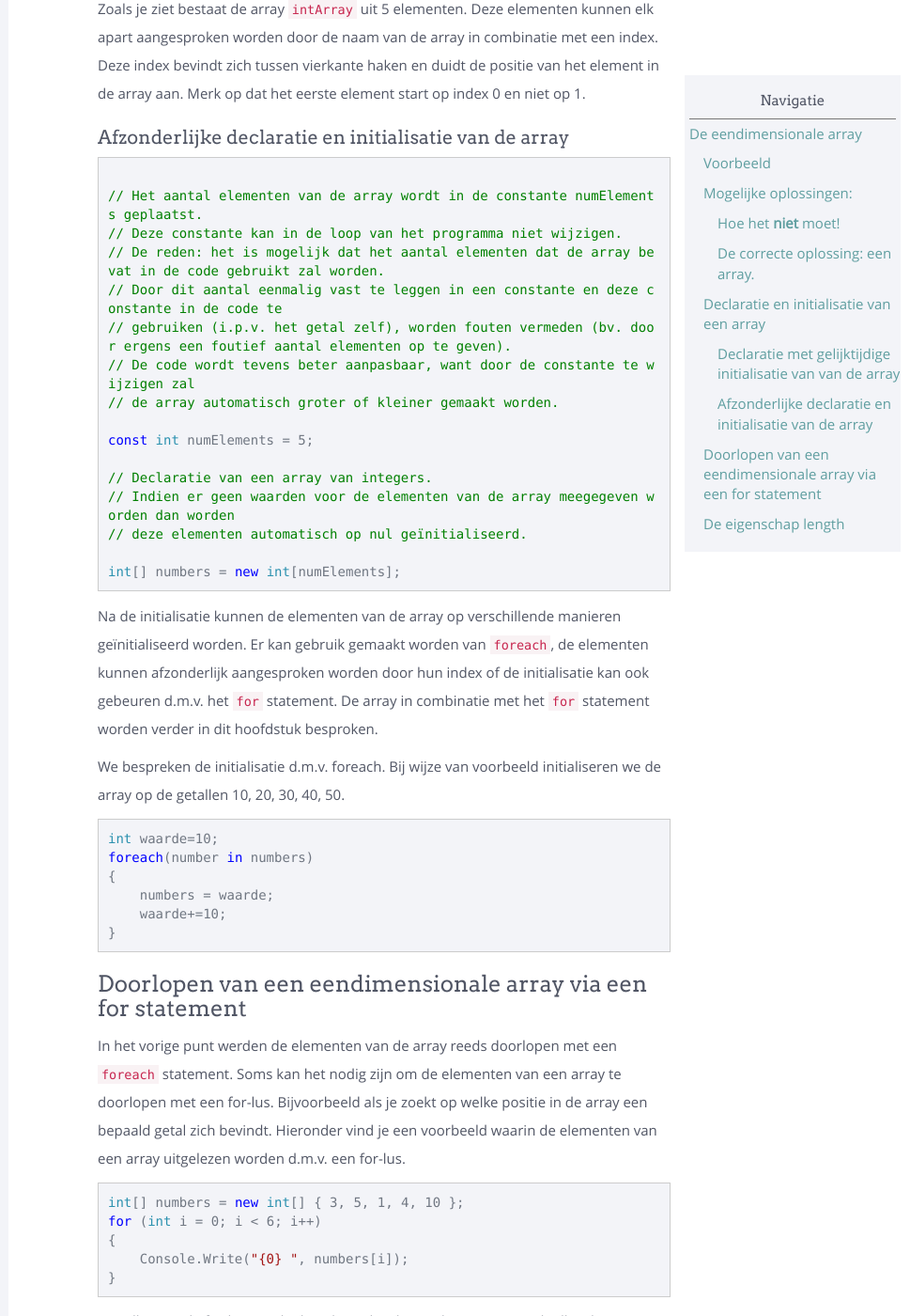
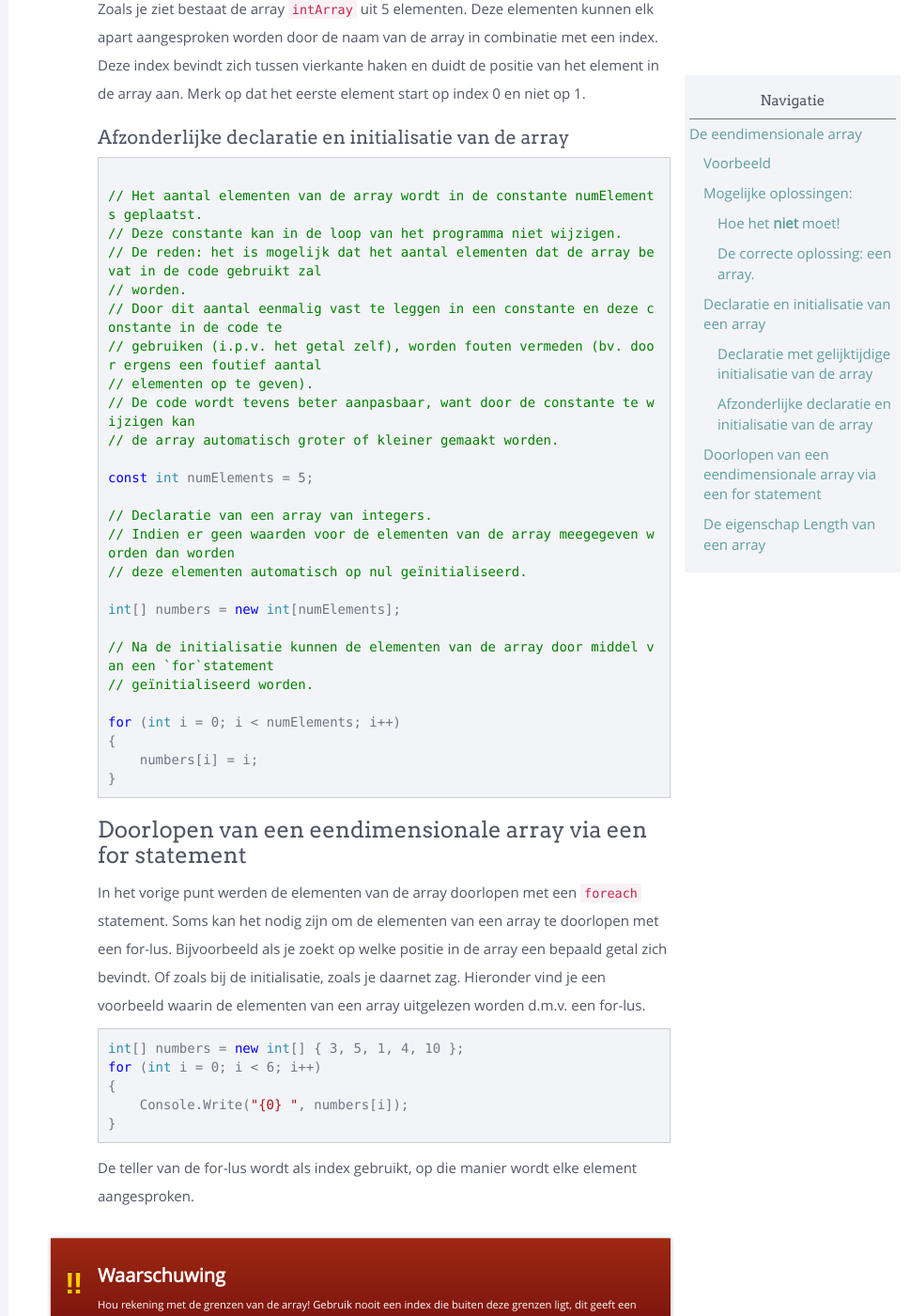
Before and after one commit to sma-it/sma-it.github.io, a Jekyll site: the page built from modules/basics/_posts/2000-01-07-Arrays.md, in a window 1280 px wide and 1400 px high, scrolled down 2289 px. Shown: the whole window at 94% size, without its empty margins (311-1280 px from the left). Built offline with Jekyll 4.4.1, drawn with Linux system fonts in a browser that asks for light colours; nearby versions of some CDN libraries; some of the changed text lies outside the part shown.

Commit message:
Corrected some errors

````diff
--- a/modules/basics/_posts/2000-01-07-Arrays.md
+++ b/modules/basics/_posts/2000-01-07-Arrays.md
@@ -71,7 +71,7 @@ In het voorbeeld zag je reeds een toepassing op het gebruik van arrays. In wat v
 
 ## Declaratie en initialisatie van een array
 
-### Declaratie met gelijktijdige initialisatie van van de array
+### Declaratie met gelijktijdige initialisatie van de array
 
 ```csharp
 // Declaratie van een array met initialisatie van de elementen op de meegegeven waarden.
@@ -96,10 +96,12 @@ Zoals je ziet bestaat de array `intArray` uit 5 elementen. Deze elementen kunnen
 
 // Het aantal elementen van de array wordt in de constante numElements geplaatst.
 // Deze constante kan in de loop van het programma niet wijzigen.
-// De reden: het is mogelijk dat het aantal elementen dat de array bevat in de code gebruikt zal worden.
+// De reden: het is mogelijk dat het aantal elementen dat de array bevat in de code gebruikt zal
+// worden.
 // Door dit aantal eenmalig vast te leggen in een constante en deze constante in de code te
-// gebruiken (i.p.v. het getal zelf), worden fouten vermeden (bv. door ergens een foutief aantal elementen op te geven).
-// De code wordt tevens beter aanpasbaar, want door de constante te wijzigen zal
+// gebruiken (i.p.v. het getal zelf), worden fouten vermeden (bv. door ergens een foutief aantal
+// elementen op te geven).
+// De code wordt tevens beter aanpasbaar, want door de constante te wijzigen kan
 // de array automatisch groter of kleiner gemaakt worden.
 
 const int numElements = 5;
@@ -109,25 +111,20 @@ const int numElements = 5;
 // deze elementen automatisch op nul geïnitialiseerd.
 
 int[] numbers = new int[numElements];
-```
 
-Na de initialisatie kunnen de elementen van de array op verschillende manieren geïnitialiseerd worden. Er kan gebruik gemaakt worden van `foreach`, de elementen kunnen afzonderlijk aangesproken worden door hun index of de initialisatie kan ook gebeuren d.m.v. het `for` statement. De array in combinatie met het `for` statement worden verder in dit hoofdstuk besproken.
+// Na de initialisatie kunnen de elementen van de array door middel van een `for`statement
+// geïnitialiseerd worden.
 
-We bespreken de initialisatie d.m.v. foreach. Bij wijze van voorbeeld initialiseren we de array op de getallen 10, 20, 30, 40, 50.
-
-```csharp
-int waarde=10;
-foreach(number in numbers)
+for (int i = 0; i < numElements; i++)
 {
-    numbers = waarde;
-    waarde+=10;
+    numbers[i] = i;
 }
 ```
 
 ## Doorlopen van een eendimensionale array via een for statement
 
-In het vorige punt werden de elementen van de array reeds doorlopen met een `foreach` statement.
-Soms kan het nodig zijn om de elementen van een array te doorlopen met een for-lus. Bijvoorbeeld als je zoekt op welke positie in de array een bepaald getal zich bevindt.
+In het vorige punt werden de elementen van de array doorlopen met een `foreach` statement.
+Soms kan het nodig zijn om de elementen van een array te doorlopen met een for-lus. Bijvoorbeeld als je zoekt op welke positie in de array een bepaald getal zich bevindt. Of zoals bij de initialisatie, zoals je daarnet zag.
 Hieronder vind je een voorbeeld waarin de elementen van een array uitgelezen worden d.m.v. een for-lus.
 
 ```csharp
@@ -149,7 +146,7 @@ De teller van de for-lus wordt als index gebruikt, op die manier wordt elke elem
 Aangezien `foreach` er zelf voor zorgt dat er binnen de grenzen van de array gebleven wordt, heb je met deze structuur minder kans op fouten dan bij de for-lus waar je zelf verantwoordelijk bent voor het respecteren van deze grenzen.</p>
 </div>
 
-## De eigenschap length
+## De eigenschap Length van een array
 
 Een array heeft de eigenschap `length` die aangeeft hoeveel elementen er in de array zitten. Deze eigenschap kan gebruikt worden om de bovengrens van de teller aan te geven in de for-lus.
 
````
Also changed, not shown: other parts of modules/basics/_posts/2000-01-07-Arrays.md (+5 -5 lines).
